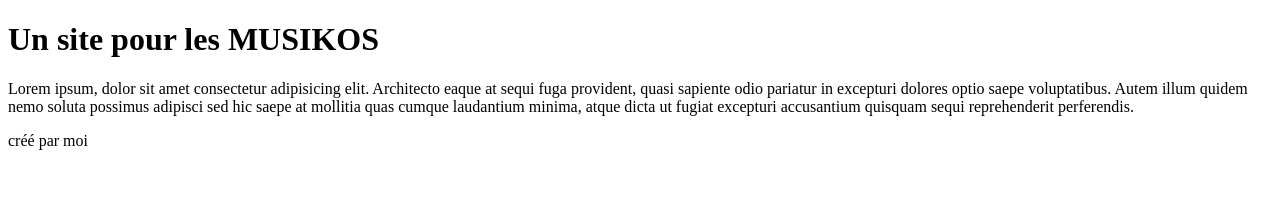
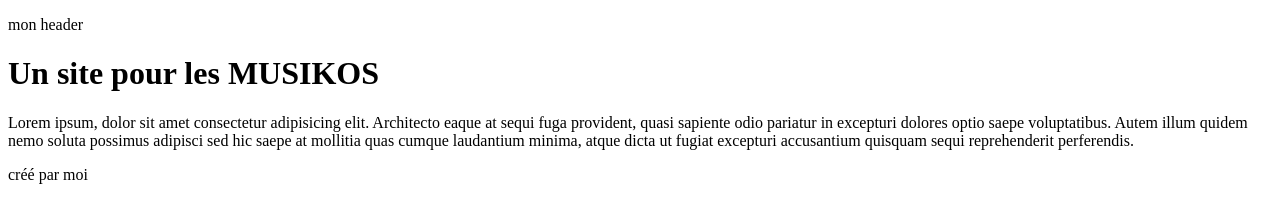
Before and after one commit to 03Sly03/musikos, a plain HTML site: page index.html in a window 1280 px wide. Drawn offline with Linux system fonts and the light colour scheme.

Commit message:
ajout d'un header

```diff
--- a/index.html
+++ b/index.html
@@ -6,6 +6,9 @@
     <title>MUSIKOS</title>
 </head>
 <body>
+    <header>
+        <p>mon header</p>
+    </header>
     <h1>Un site pour les MUSIKOS</h1>
     <p>Lorem ipsum, dolor sit amet consectetur adipisicing elit. Architecto eaque at sequi fuga provident, quasi sapiente odio pariatur in excepturi dolores optio saepe voluptatibus. Autem illum quidem nemo soluta possimus adipisci sed hic saepe at mollitia quas cumque laudantium minima, atque dicta ut fugiat excepturi accusantium quisquam sequi reprehenderit perferendis.</p>
 
```
